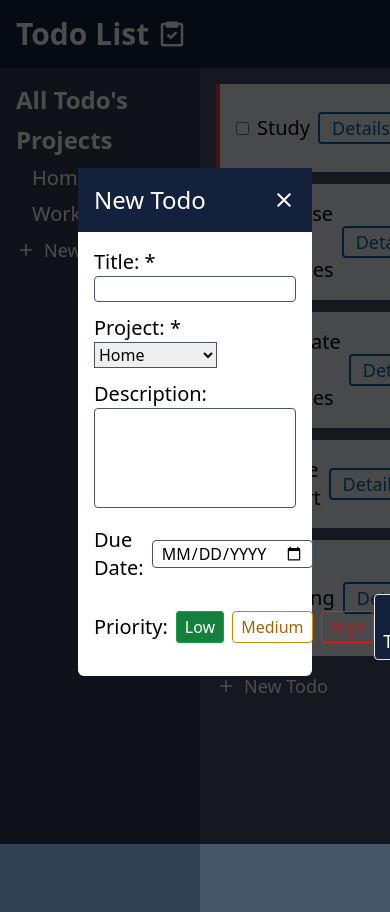
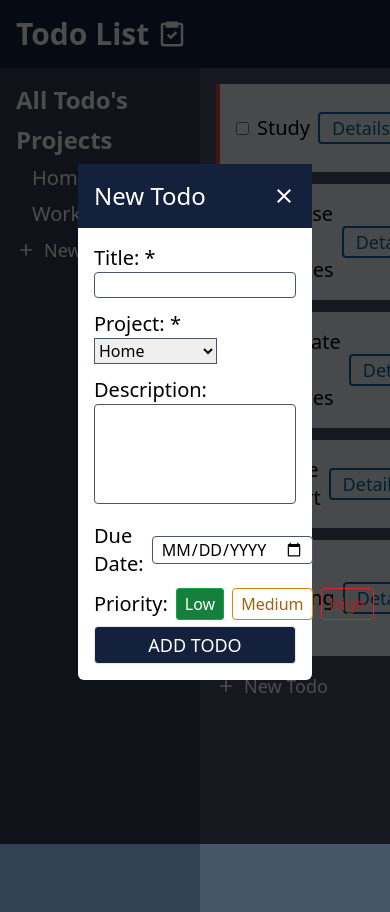
Before and after one commit to nacen-dev/odin-todo-list, a React (Create React App) app: page / in a window 390 px wide. Both pictures are taken after a click on the button "New Todo". Shown: the top 912 px of the page. Built offline with nearby package versions, Linux system fonts and the light colour scheme.

Commit message:
Add responsiveness for smaller screens

```diff
--- a/src/features/ProjectList/TodoForm.tsx
+++ b/src/features/ProjectList/TodoForm.tsx
@@ -142,7 +142,7 @@ const TodoForm = ({ onSubmit, formButtonText, projectName, Todo }: Props) => {
           required
         />
       </div>
-      <div className="flex justify-between items-center">
+      <div className="flex justify-between items-center md-max:grid md-max:grid-rows-[1fr] md-max:grid-cols-1 gap-2">
         <div className="flex gap-2 items-center">
           <label className="text-xl">Priority:</label>
           <div>
```
